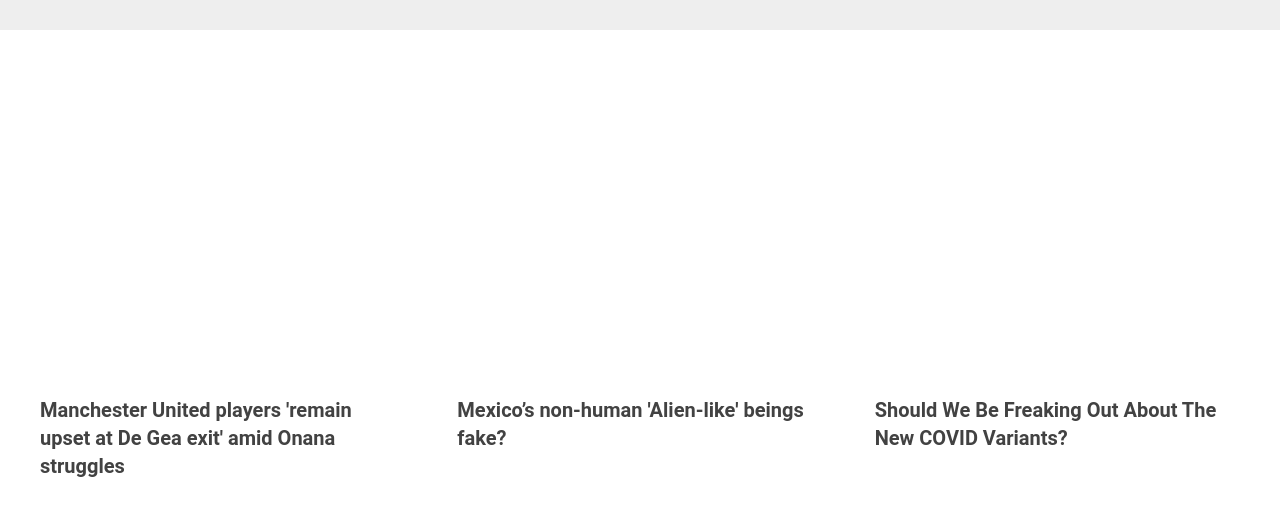
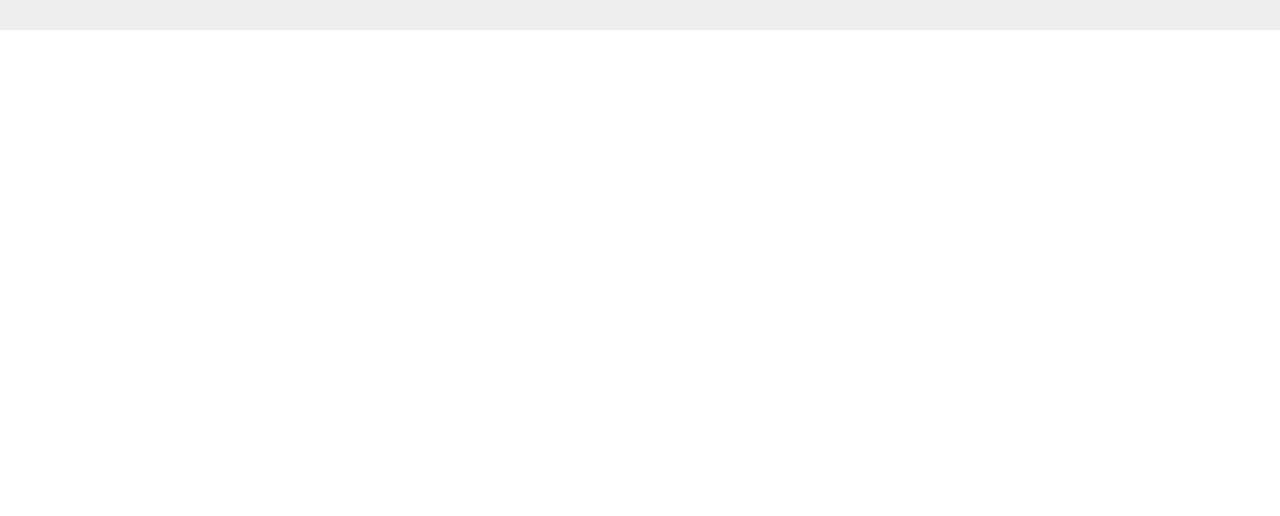
Before and after one commit to Elul-Asfaha/BBC-Clone, a React (Vite) app: page / in a window 1280 px wide. Shown: the part 4569-5085 px from the top of the page. After the commit the page ends 4599 px from the top, so only its background shows below. Built offline with nearby package versions, Linux system fonts and the light colour scheme.

Commit message:
tried to fix the custom section  didnt work for now

```diff
--- a/src/Pages/Home/index.tsx
+++ b/src/Pages/Home/index.tsx
@@ -5,7 +5,6 @@
 import Editor from "./editorsPick";
 import Weather from "./Weather";
 import CustomSection from "../../components/CustomSection";
-
 type featuredDataType = {
     type: string;
     featureData: {
@@ -89,7 +88,7 @@
                     },
                 ]}
                 sectionDesctiption='The most amazing videos from the BBC'
-                bg_url="[url('https://images.unsplash.com/photo-1507713215125-f3cf87cfbe20?crop=entropy&cs=tinysrgb&fit=crop&fm=jpg&h=1000&ixid=MnwxfDB8MXxyYW5kb218MHx8c3Vuc2V0LHNub3csbW91bnRhaW58fHx8fHwxNjk1NDA2Mjk1&ixlib=rb-4.0.3&q=80&utm_campaign=api-credit&utm_medium=referral&utm_source=unsplash_source&w=1700')]"
+                bg_url='https://source.unsplash.com/1700x1000?sunset&snow&mountain'
             />
 
             <div className='w-full max-w-[1300px] md:px-5 mx-auto flex flex-col gap-5'>
@@ -99,29 +98,6 @@
                 />
             </div>
             <Editor />
-            <CustomSection
-                sectionTitle='Future Planet'
-                buttonName='Visit Future Planet'
-                sectionData={[
-                    {
-                        url: "https://www.youtube.com/watch?v=NW7gnyW1mA8",
-                        desctiption:
-                            "Manchester United players 'remain upset at De Gea exit' amid Onana struggles",
-                    },
-                    {
-                        url: "https://www.youtube.com/watch?v=AlTYtDaZE6c",
-                        desctiption:
-                            "Mexico’s non-human 'Alien-like' beings fake?",
-                    },
-                    {
-                        url: "https://www.youtube.com/watch?v=_IsxNr8CSxk",
-                        desctiption:
-                            "Should We Be Freaking Out About The New COVID Variants?",
-                    },
-                ]}
-                sectionDesctiption='Solutions for a sustainable world'
-                bg_url="[url('https://images.unsplash.com/photo-1599451699085-12051dd4d85d?crop=entropy&cs=tinysrgb&fit=crop&fm=jpg&h=1000&ixid=MnwxfDB8MXxyYW5kb218MHx8Zm9ycmVzdHx8fHx8fDE2OTU0MDYzMDk&ixlib=rb-4.0.3&q=80&utm_campaign=api-credit&utm_medium=referral&utm_source=unsplash_source&w=1700')]"
-            />
         </div>
     );
 };
--- a/src/components/CustomSection.tsx
+++ b/src/components/CustomSection.tsx
@@ -14,10 +14,9 @@
     sectionData,
     buttonName,
 }: customSectionType) => {
-    console.log(bg_url);
     return (
         <div
-            className={`bg-${bg_url} object-cover bg-no-repeat bg-cover px-5 pt-10 pb-[60px]`}
+            className={`bg-[url('${bg_url}')] object-cover bg-no-repeat bg-cover px-5 pt-10 pb-[60px]`}
         >
             <div className='w-full max-w-[1300px] mx-auto flex flex-col gap-5'>
                 <div className='w-full flex justify-between text-white'>
--- a/src/components/CustomSectionCard.tsx
+++ b/src/components/CustomSectionCard.tsx
@@ -1,4 +1,4 @@
-import ReactPlayer from "react-player";
+import ReactPlayer from "react-player/youtube";
 type CustomSectionCardType = {
     url: string;
     desctiption: string;
```
